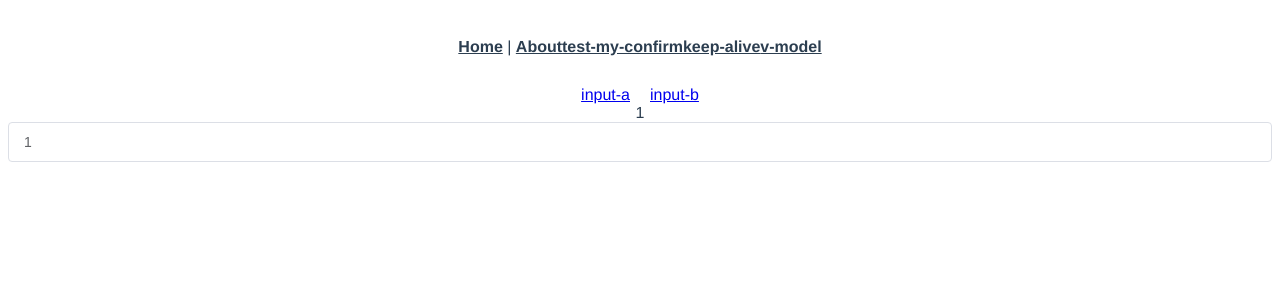
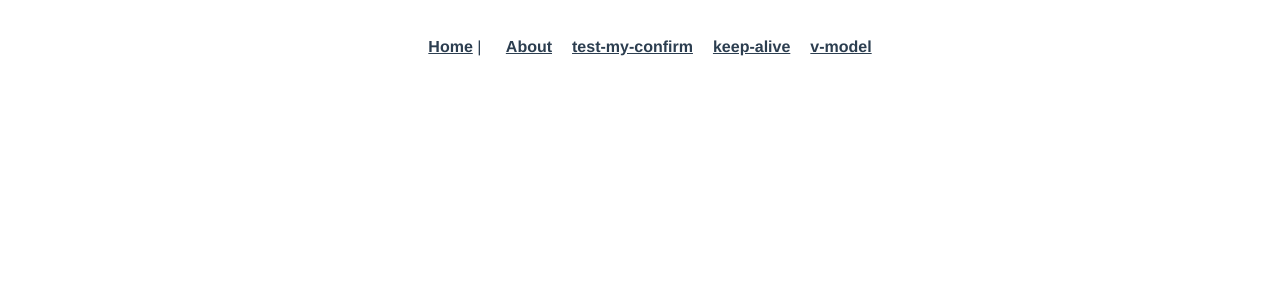
Before and after one commit to ChrisZhangHe/Vue-test, a Vue app: page /#/keep-alive/input-a/1 in a window 1280 px wide. Shown: the top 300 px of the page. Built offline with nearby package versions, Linux system fonts and the light colour scheme.

Commit message:
完善keep-alive demo

```diff
--- a/src/App.vue
+++ b/src/App.vue
@@ -1,13 +1,30 @@
 <template>
   <div id="app">
     <div id="nav">
-      <router-link to="/">Home</router-link> |
-      <router-link to="/about">About</router-link>
-      <router-link to="/my-confirm">test-my-confirm</router-link>
-      <router-link to="/keep-alive">keep-alive</router-link>
-      <router-link to="/v-model">v-model</router-link>
+      <router-link
+        class="link"
+        to="/"
+      >Home</router-link> |
+      <router-link
+        class="link"
+        to="/about"
+      >About</router-link>
+      <router-link
+        class="link"
+        to="/my-confirm"
+      >test-my-confirm</router-link>
+      <router-link
+        class="link"
+        to="/keep-alive"
+      >keep-alive</router-link>
+      <router-link
+        class="link"
+        to="/v-model"
+      >v-model</router-link>
     </div>
-    <router-view />
+    <keep-alive>
+      <router-view :key="$route.path" />
+    </keep-alive>
   </div>
 </template>
 <script>
@@ -35,4 +52,7 @@ export default {
     }
   }
 }
+.link {
+  margin-left: 20px;
+}
 </style>
--- a/src/views/Home.vue
+++ b/src/views/Home.vue
@@ -6,9 +6,7 @@
 </template>
 
 <script>
-// @ is an alias to /src
 import HelloWorld from '@/components/HelloWorld.vue'
-
 export default {
   name: 'home',
   components: {
--- a/src/views/test/keep-alive/index.vue
+++ b/src/views/test/keep-alive/index.vue
@@ -1,12 +1,16 @@
+<!--
+如果keep-alive 有嵌套，则父组件必须为keep-alive，子组件才可设置为keep-alive；
+keep-alive标签key属性用于保证组件不被重用；
+ -->
 <template>
   <div>
-    <router-link to="/keep-alive/input-a/a">input-a</router-link>
+    <router-link to="/keep-alive/input-a">input-a</router-link>
     <router-link
       style="margin-left:20px"
-      to="/keep-alive/input-b/b"
+      to="/keep-alive/input-b"
     >input-b</router-link>
     <keep-alive>
-      <router-view></router-view>
+      <router-view :key="$route.path"></router-view>
     </keep-alive>
   </div>
 </template>
--- a/src/views/test/keep-alive/input.vue
+++ b/src/views/test/keep-alive/input.vue
@@ -1,12 +1,12 @@
 <template>
   <div>
-    {{$route.params.name}}
+    {{$route.path}}
     <el-input v-model="inputVal"></el-input>
   </div>
 </template>
 <script>
 export default {
-  name:'MyInput',
+  name: "MyInput",
   data() {
     return {
       inputVal: ""
@@ -16,14 +16,8 @@ export default {
     next();
   },
   watch: {
-    $route(to, from) {
-    this.inputVal = this.$route.params.name;
-      console.log("keep-alive-input:", this.$route.params.name);
-    }
+    $route(to, from) {}
   },
-  created() {
-    this.inputVal = this.$route.params.name;
-    console.log('input-created')
-  }
+  created() {}
 };
 </script>
```
Also changed, not shown: src/router.js (+6 -6 lines).
